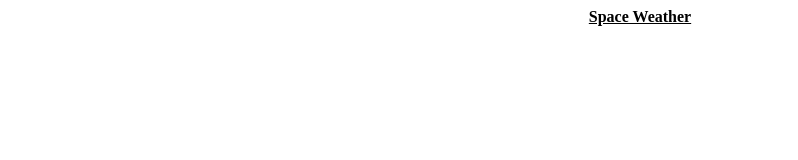
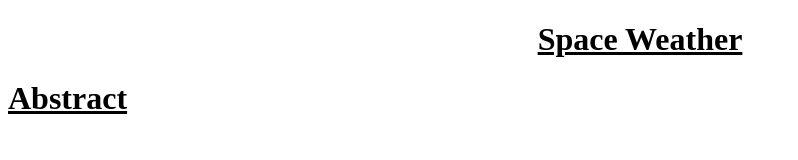
Before and after one commit to FEPSFY6876718/project, a plain HTML site: page index.html in a window 1280 px wide. Shown: the whole page, without its empty margins (0-798 px from the left). Drawn offline with Linux system fonts and the light colour scheme.

Commit message:
Update index.html

```diff
--- a/index.html
+++ b/index.html
@@ -2,7 +2,11 @@
 <html>
 
   <head>
-    <center><b><u> Space Weather</u></b></center>
+    <center><h1><b><u> Space Weather</u></b></h1></center>
+
+    <h1><b><u>Abstract</u></b></h1>
+
+    <h1></h1>
   </head>
 
 
```
